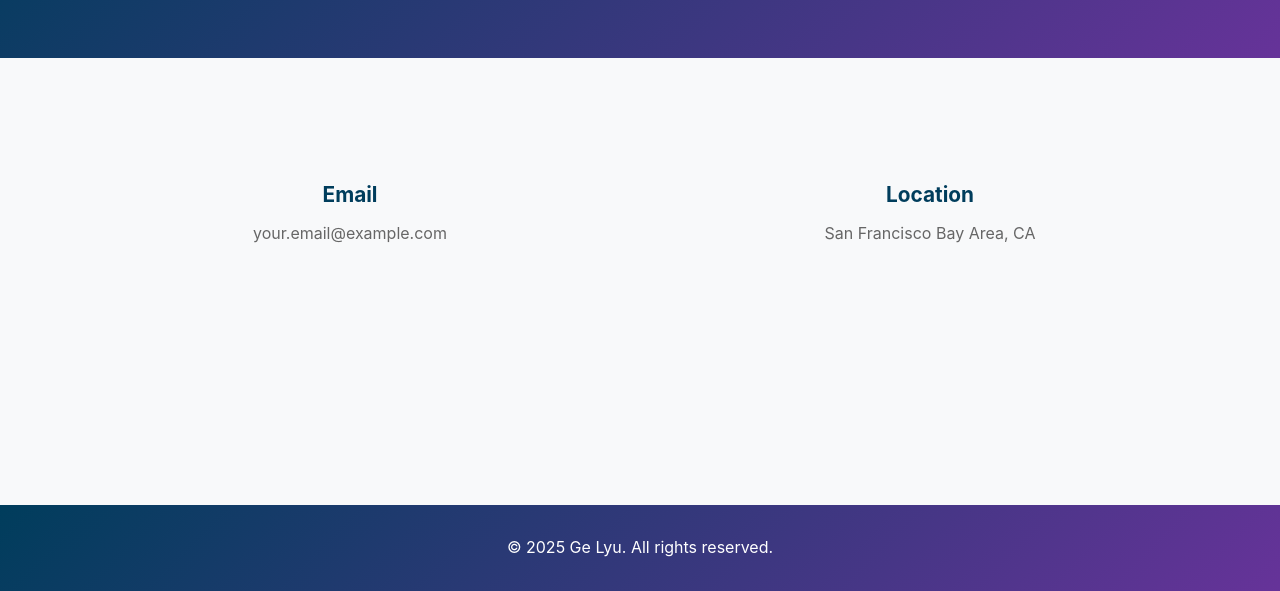
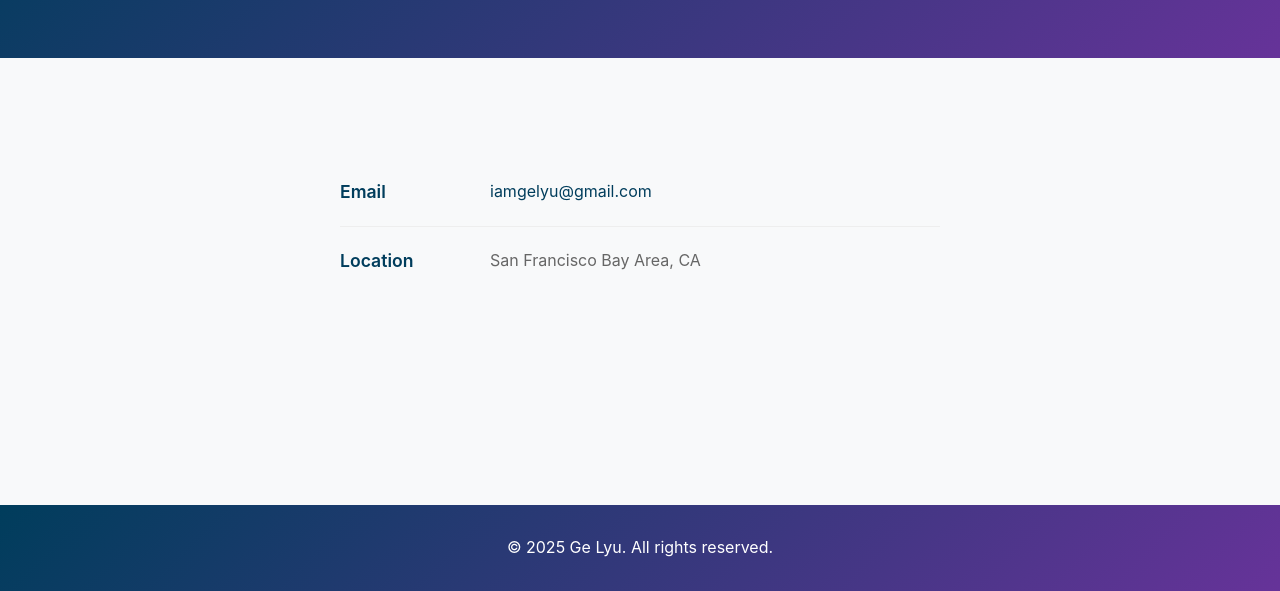
Before and after one commit to bigcat124/gelyu_com_frontend, a plain HTML site: page contact.html in a window 1280 px wide. Shown: the part 209-800 px from the top of the page. Drawn offline with Linux system fonts and the light colour scheme.

Commit message:
contact layout

```diff
--- a/contact.html
+++ b/contact.html
@@ -13,7 +13,7 @@
         <nav>
             <div class="nav-container">
                 <div class="logo">
-                    <h1>Ge Lyu</h1>
+                    <h1><a href="index.html">Ge Lyu</a></h1>
                 </div>
                 <ul class="nav-menu">
                     <li><a href="about.html">About Me</a></li>
@@ -33,14 +33,14 @@
         <section class="contact" style="flex: 1;">
             <div class="container">
                 <div class="contact-info">
-                    <div class="contact-item">
-                        <h3>Email</h3>
-                        <p>your.email@example.com</p>
+                    <div class="contact-row">
+                        <div class="contact-label">Email</div>
+                        <div class="contact-value"><a href="mailto:iamgelyu@gmail.com">iamgelyu@gmail.com</a></div>
                     </div>
 
-                    <div class="contact-item">
-                        <h3>Location</h3>
-                        <p>San Francisco Bay Area, CA</p>
+                    <div class="contact-row">
+                        <div class="contact-label">Location</div>
+                        <div class="contact-value">San Francisco Bay Area, CA</div>
                     </div>
                 </div>
             </div>
--- a/css/styles.css
+++ b/css/styles.css
@@ -44,6 +44,16 @@ header {
 .logo h1 {
     color: #003d5c;
     font-size: 1.5rem;
+}
+
+.logo h1 a {
+    color: #003d5c;
+    text-decoration: none;
+    transition: color 0.3s ease;
+}
+
+.logo h1 a:hover {
+    color: #663399;
 }
 
 .nav-menu {
@@ -151,28 +161,43 @@ section.professional-bio {
 
 /* Contact page specific styles */
 .contact-info {
-    display: flex;
-    justify-content: space-around;
-    flex-wrap: wrap;
-    margin-top: 40px;
+    max-width: 600px;
+    margin: 40px auto 0;
 }
 
-.contact-item {
-    text-align: center;
-    margin: 20px;
-    flex: 1;
-    min-width: 200px;
+.contact-row {
+    display: flex;
+    align-items: center;
+    padding: 20px 0;
+    border-bottom: 1px solid #eee;
 }
 
-.contact-item h3 {
-    color: #003d5c;
-    margin-bottom: 10px;
-    font-size: 1.3rem;
+.contact-row:last-child {
+    border-bottom: none;
 }
 
-.contact-item p {
+.contact-label {
+    flex: 0 0 150px;
+    font-weight: 600;
+    color: #003d5c;
+    font-size: 1.1rem;
+}
+
+.contact-value {
+    flex: 1;
     color: #666;
     font-size: 1rem;
+}
+
+.contact-value a {
+    color: #003d5c;
+    text-decoration: none;
+    transition: color 0.3s ease;
+}
+
+.contact-value a:hover {
+    color: #663399;
+    text-decoration: underline;
 }
 
 /* About page layout */
@@ -246,6 +271,17 @@ section.professional-bio {
         width: 200px;
         height: 200px;
     }
+
+    .contact-row {
+        flex-direction: column;
+        align-items: flex-start;
+        padding: 15px 0;
+    }
+
+    .contact-label {
+        margin-bottom: 5px;
+        flex: none;
+    }
 }
 
 section h2 {
```
Also changed, not shown: about.html (+1 -1 lines).
